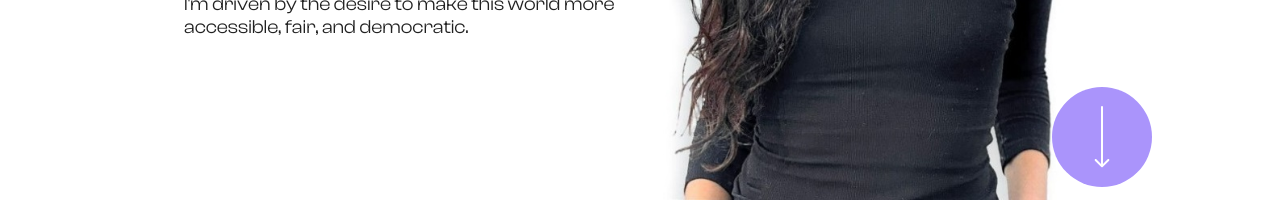
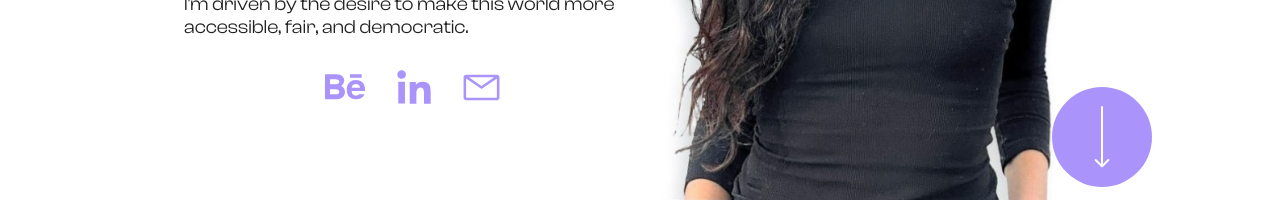
Before and after one commit to lydiob7/gabi-portfolio, a React (Create React App) app: page /home in a window 1280 px wide. Shown: the part 533-735 px from the top of the page. Built offline with nearby package versions, Linux system fonts and the light colour scheme; no server answers.

Commit message:
Feature: Add social media icons.

```diff
--- a/package.json
+++ b/package.json
@@ -1,6 +1,6 @@
 {
     "name": "gabi-portfolio",
-    "version": "1.0.0",
+    "version": "1.1.0",
     "private": true,
     "dependencies": {
         "@craco/craco": "^6.4.3",
--- /dev/null
+++ b/src/components/common/MediaList.js
@@ -0,0 +1,40 @@
+import React from 'react';
+import { useSelector } from 'react-redux';
+import clsx from 'clsx';
+
+import { makeStyles } from '@material-ui/core';
+
+import BehanceIcon from 'components/common/custom-icons/Behance';
+import EmailIcon from 'components/common/custom-icons/Email';
+import LinkedinIcon from 'components/common/custom-icons/Linkedin';
+
+const useStyles = makeStyles((theme) => ({
+    root: {
+        display: 'flex',
+        alignItems: 'center',
+        justifyContent: 'center',
+        gap: '2rem'
+    }
+}));
+
+const MediaList = ({ classes, size = 'default', ...props }) => {
+    const internalClasses = useStyles();
+
+    const { behanceLink, linkedinLink } = useSelector(({ ui }) => ui.textContent?.homePage?.about);
+
+    return (
+        <div className={clsx(internalClasses.root, classes?.root)} {...props}>
+            <a href={behanceLink} target="_blank" rel="noreferrer">
+                <BehanceIcon size={size} />
+            </a>
+            <a href={linkedinLink} target="_blank" rel="noreferrer">
+                <LinkedinIcon size={size} />
+            </a>
+            <a href="mailto:gabrielapolancoferreyra@gmail.com" target="_blank" rel="noreferrer">
+                <EmailIcon size={size} />
+            </a>
+        </div>
+    );
+};
+
+export default MediaList;
--- /dev/null
+++ b/src/components/common/custom-icons/Behance.js
@@ -0,0 +1,46 @@
+import React from 'react';
+import clsx from 'clsx';
+
+import { makeStyles } from '@material-ui/core';
+
+const useStyles = makeStyles((theme) => ({
+    large: {
+        transform: 'scale(1.2)'
+    },
+    root: {
+        '& .path': {
+            fill: '#AA94FB'
+        }
+    },
+    small: {
+        transform: 'scale(.8)'
+    }
+}));
+
+const Behance = ({ classes, width = '40', height = '26', size = 'default', ...props }) => {
+    const internalClasses = useStyles();
+
+    return (
+        <svg
+            className={clsx(
+                internalClasses.root,
+                classes?.root,
+                size === 'small' ? internalClasses.small : '',
+                size === 'large' ? internalClasses.large : ''
+            )}
+            {...props}
+            width={width}
+            height={height}
+            viewBox={`0 0 ${width} ${height}`}
+            fill="none"
+            xmlns="http://www.w3.org/2000/svg"
+        >
+            <path
+                className="path"
+                d="M36.6667 3.66659H25V0.333252H36.6667V3.66659ZM39.5433 20.3333C38.8067 22.4949 36.1617 25.3333 31.0417 25.3333C25.9183 25.3333 21.7683 22.4516 21.7683 15.8749C21.7683 9.35825 25.6433 6.00825 30.8783 6.00825C36.015 6.00825 39.1517 8.97825 39.8367 13.3849C39.9667 14.2283 40.0183 15.3649 39.995 16.9516H26.6167C26.8333 22.3033 32.4217 22.4716 34.2633 20.3333H39.5433ZM26.7333 13.6666H35.0083C34.8333 11.0883 33.115 9.96825 30.88 9.96825C28.4367 9.96825 27.085 11.2483 26.7333 13.6666ZM10.7767 25.3133H0V0.368252H11.5883C20.715 0.503252 20.8883 9.44159 16.1217 11.8783C21.89 13.9783 22.0833 25.3133 10.7767 25.3133ZM5 10.3333H10.9733C15.1533 10.3333 15.8167 5.33325 10.4533 5.33325H5V10.3333ZM10.6517 15.3333H5V20.3599H10.5683C15.66 20.3599 15.3483 15.3333 10.6517 15.3333Z"
+            />
+        </svg>
+    );
+};
+
+export default Behance;
--- /dev/null
+++ b/src/components/common/custom-icons/Email.js
@@ -0,0 +1,46 @@
+import React from 'react';
+import clsx from 'clsx';
+
+import { makeStyles } from '@material-ui/core';
+
+const useStyles = makeStyles((theme) => ({
+    large: {
+        transform: 'scale(1.2)'
+    },
+    root: {
+        '& .path': {
+            fill: '#AA94FB'
+        }
+    },
+    small: {
+        transform: 'scale(.8)'
+    }
+}));
+
+const Email = ({ classes, width = '37', height = '27', size = 'default', ...props }) => {
+    const internalClasses = useStyles();
+
+    return (
+        <svg
+            className={clsx(
+                internalClasses.root,
+                classes?.root,
+                size === 'small' ? internalClasses.small : '',
+                size === 'large' ? internalClasses.large : ''
+            )}
+            {...props}
+            width={width}
+            height={height}
+            viewBox={`0 0 ${width} ${height}`}
+            fill="none"
+            xmlns="http://www.w3.org/2000/svg"
+        >
+            <path
+                className="path"
+                d="M33.875 0.6875H3.125C2.44538 0.6875 1.7936 0.957477 1.31304 1.43804C0.832477 1.9186 0.5625 2.57038 0.5625 3.25V23.75C0.5625 24.4296 0.832477 25.0814 1.31304 25.562C1.7936 26.0425 2.44538 26.3125 3.125 26.3125H33.875C34.5546 26.3125 35.2064 26.0425 35.687 25.562C36.1675 25.0814 36.4375 24.4296 36.4375 23.75V3.25C36.4375 2.57038 36.1675 1.9186 35.687 1.43804C35.2064 0.957477 34.5546 0.6875 33.875 0.6875ZM31.0562 3.25L18.5 11.9369L5.94375 3.25H31.0562ZM3.125 23.75V4.41594L17.7697 14.5506C17.9842 14.6994 18.239 14.7791 18.5 14.7791C18.761 14.7791 19.0158 14.6994 19.2303 14.5506L33.875 4.41594V23.75H3.125Z"
+            />
+        </svg>
+    );
+};
+
+export default Email;
--- /dev/null
+++ b/src/components/common/custom-icons/Linkedin.js
@@ -0,0 +1,48 @@
+import React from 'react';
+import clsx from 'clsx';
+
+import { makeStyles } from '@material-ui/core';
+
+const useStyles = makeStyles((theme) => ({
+    large: {
+        transform: 'scale(1.2)'
+    },
+    root: {
+        '& .path': {
+            fill: '#AA94FB'
+        }
+    },
+    small: {
+        transform: 'scale(.8)'
+    }
+}));
+
+const Linkedin = ({ classes, width = '34', height = '34', size = 'default', ...props }) => {
+    const internalClasses = useStyles();
+
+    return (
+        <svg
+            className={clsx(
+                internalClasses.root,
+                classes?.root,
+                size === 'small' ? internalClasses.small : '',
+                size === 'large' ? internalClasses.large : ''
+            )}
+            {...props}
+            width={width}
+            height={height}
+            viewBox={`0 0 ${width} ${height}`}
+            fill="none"
+            xmlns="http://www.w3.org/2000/svg"
+        >
+            <path
+                className="path"
+                fill-rule="evenodd"
+                clip-rule="evenodd"
+                d="M12.7152 11.9483H18.9052V15.0316C19.7968 13.2583 22.0835 11.6649 25.5185 11.6649C32.1035 11.6649 33.6668 15.1949 33.6668 21.6716V33.6666H27.0002V23.1466C27.0002 19.4583 26.1085 17.3783 23.8385 17.3783C20.6902 17.3783 19.3818 19.6199 19.3818 23.1449V33.6666H12.7152V11.9483ZM1.2835 33.3833H7.95016V11.6649H1.2835V33.3833ZM8.90516 4.58325C8.90541 5.14204 8.79459 5.69531 8.57914 6.2109C8.36369 6.72648 8.04792 7.19411 7.65016 7.58659C6.84416 8.38763 5.75318 8.83601 4.61683 8.83325C3.48248 8.83249 2.39401 8.38525 1.58683 7.58825C1.19052 7.19444 0.875806 6.72629 0.660736 6.21064C0.445665 5.69498 0.334461 5.14196 0.333496 4.58325C0.333496 3.45492 0.783496 2.37492 1.5885 1.57825C2.39497 0.780183 3.4839 0.332753 4.6185 0.333252C5.75516 0.333252 6.84516 0.781586 7.65016 1.57825C8.4535 2.37492 8.90516 3.45492 8.90516 4.58325Z"
+            />
+        </svg>
+    );
+};
+
+export default Linkedin;
--- a/src/pages/home/About.js
+++ b/src/pages/home/About.js
@@ -5,6 +5,7 @@ import clsx from 'clsx';
 import { Grid, Hidden, makeStyles, Typography } from '@material-ui/core';
 
 import SectionTitle from 'components/common/SectionTitle';
+import MediaList from 'components/common/MediaList';
 
 const useStyles = makeStyles((theme) => ({
     availabilityLink: {
@@ -20,7 +21,7 @@ const useStyles = makeStyles((theme) => ({
     },
     content: {
         fontSize: '1.1rem',
-        fontWeight: '600',
+        fontWeight: '500',
         [theme.breakpoints.up('md')]: {
             fontSize: '1.4rem'
         }
@@ -55,6 +56,9 @@ const useStyles = makeStyles((theme) => ({
             flexDirection: 'row',
             alignItems: 'center'
         }
+    },
+    mediaLinks: {
+        marginBottom: '2rem'
     },
     root: {
         padding: '10vh 0',
@@ -97,23 +101,7 @@ const About = ({ classes, ...props }) => {
                 </Hidden>
 
                 <Grid item xs={6} md={3}>
-                    <ul className={internalClasses.linksWrapper}>
-                        <li className={clsx(internalClasses.link, 'fw-800')}>
-                            <a href={textProvider?.linkedinLink} target="_blank" rel="noreferrer">
-                                {textProvider?.linkedinLinkText}
-                            </a>
-                        </li>
-                        <li className={clsx(internalClasses.link, 'fw-800')}>
-                            <a href={textProvider?.cvLink} download>
-                                {textProvider?.cvLinkText}
-                            </a>
-                        </li>
-                        <li className={clsx(internalClasses.link, 'fw-800')}>
-                            <a href={textProvider?.behanceLink} target="_blank" rel="noreferrer">
-                                {textProvider?.behanceLinkText}
-                            </a>
-                        </li>
-                    </ul>
+                    <MediaList classes={{ root: internalClasses.mediaLinks }} size="small" />
                 </Grid>
             </Grid>
 
--- a/src/pages/home/Banner.js
+++ b/src/pages/home/Banner.js
@@ -3,6 +3,8 @@ import { useSelector } from 'react-redux';
 import clsx from 'clsx';
 
 import { Grid, makeStyles, Typography } from '@material-ui/core';
+
+import MediaList from 'components/common/MediaList';
 
 const useStyles = makeStyles((theme) => ({
     image: {
@@ -11,6 +13,9 @@ const useStyles = makeStyles((theme) => ({
             width: '90%',
             marginLeft: '5%'
         }
+    },
+    mediaLinks: {
+        margin: '2rem auto'
     },
     root: {
         position: 'relative',
@@ -61,6 +66,8 @@ const Banner = ({ classes, ...props }) => {
                 <Typography className={clsx(internalClasses.subtitle, 'fs-200 fw-400')} variant="h1">
                     {textProvider?.subtitle4}
                 </Typography>
+
+                <MediaList classes={{ root: internalClasses.mediaLinks }} />
             </div>
             <Grid item xs={2} sm={3} />
             <Grid item xs={8} sm={6}>
--- a/src/pages/home/HomePage.js
+++ b/src/pages/home/HomePage.js
@@ -30,7 +30,7 @@ const HomePage = ({ classes, ...props }) => {
                     <SelectedWorks />
                 </Container>
             </div>
-            <div className={internalClasses.beigeBackground}>
+            <div>
                 <Container maxWidth="md">
                     <About />
                 </Container>
```
Also changed, not shown: 2 other files (tests, documents, lock files or other folders).
